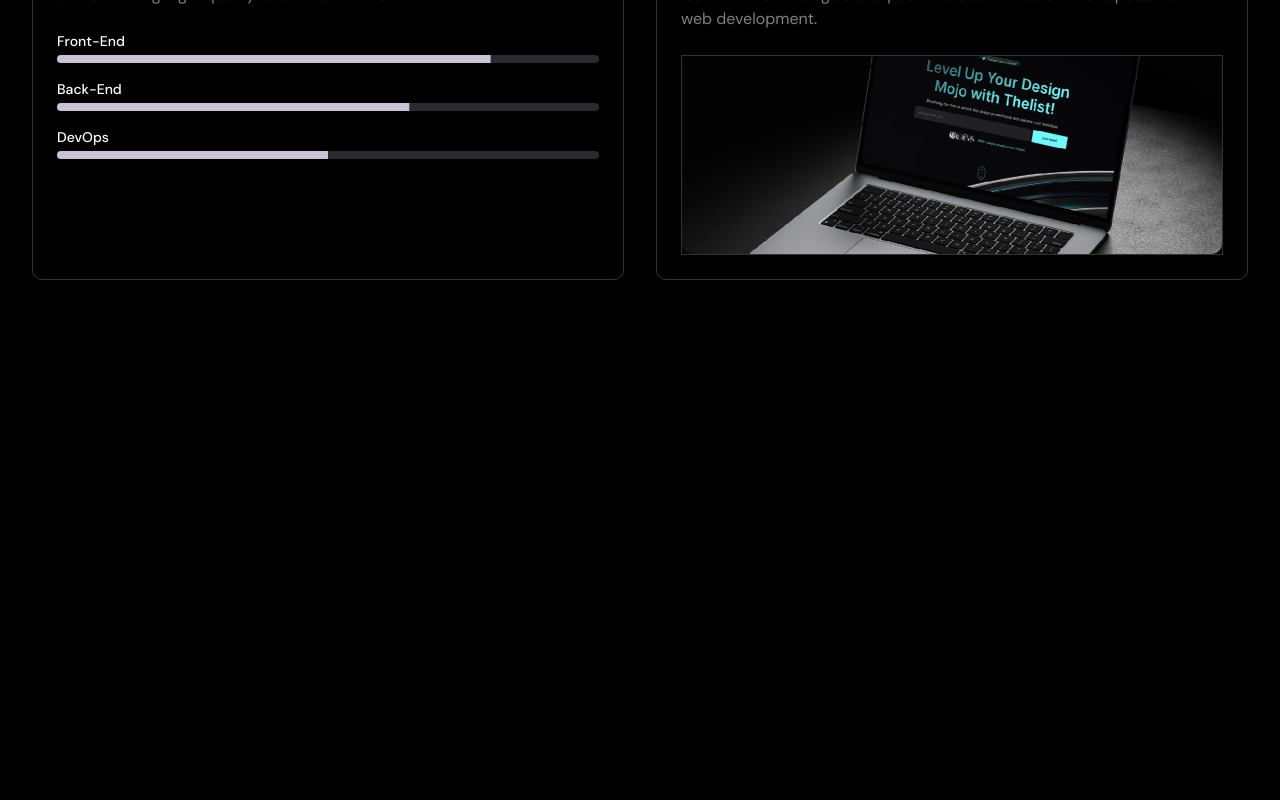
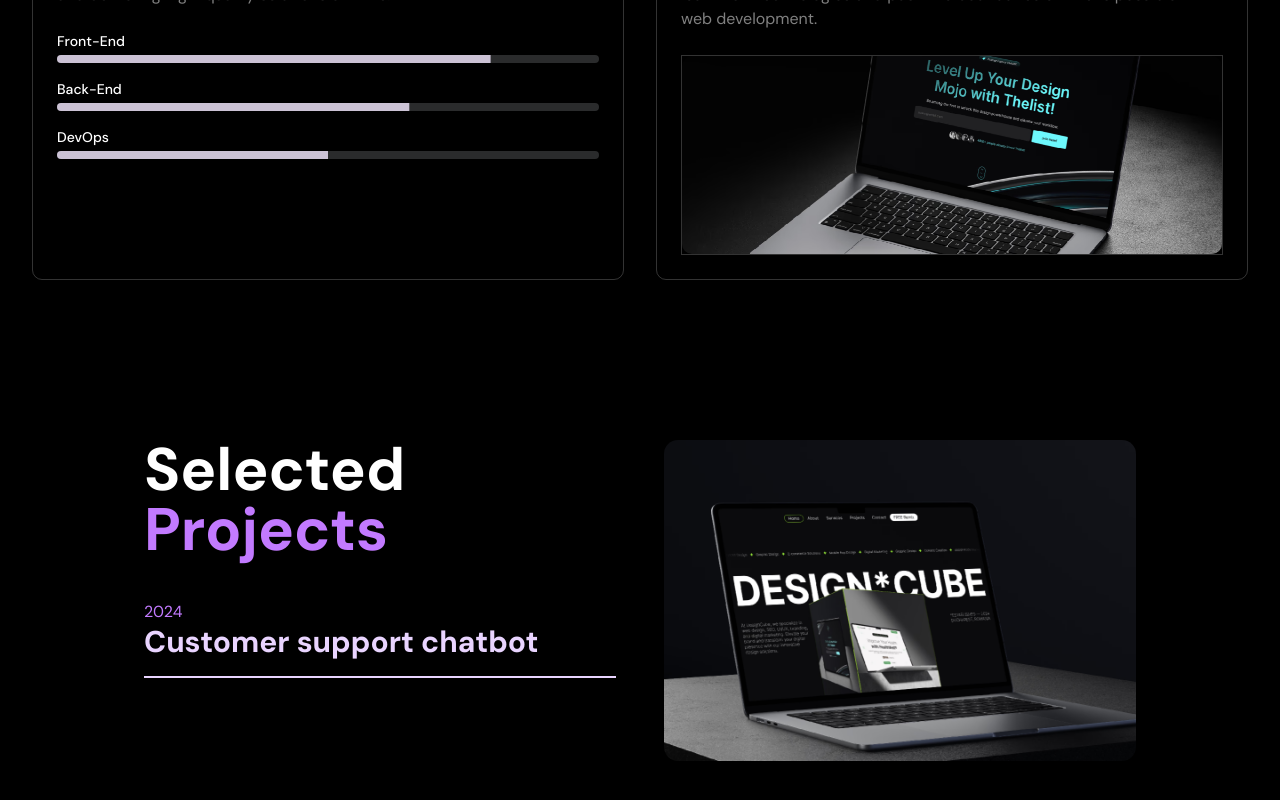
Before and after one commit to MRFAKE2002/Portfolio-Project-1, a Next.js app: page / in a window 1280 px wide. Shown: the part 1872-2672 px from the top of the page. Before the commit the page ends 2184 px from the top, so only its background shows below. Built offline with nearby package versions, Linux system fonts and the light colour scheme.

Commit message:
Make Portfolio component

```diff
--- a/src/app/page.tsx
+++ b/src/app/page.tsx
@@ -1,6 +1,8 @@
+//! Components
 import About from "@/components/About";
 import Hero from "@/components/Hero";
 import LogoAnimation from "@/components/LogoAnimation";
+import Portfolio from "@/components/Portfolio";
 
 export default function Home() {
   return (
@@ -8,6 +10,7 @@ export default function Home() {
       <Hero />
       <LogoAnimation />
       <About />
+      <Portfolio />
     </>
   );
 }
--- /dev/null
+++ b/src/components/Portfolio.tsx
@@ -0,0 +1,72 @@
+"use client";
+
+//! React
+import React, { useState } from "react";
+
+//! Picture
+import project1 from "../../public/assets/About/proj5.png";
+import project2 from "../../public/assets/About/proj6.png";
+import project3 from "../../public/assets/About/proj7.png";
+import Image from "next/image";
+
+//! Data
+const projects = [
+  {
+    id: 1,
+    year: 2024,
+    title: "Customer support chatbot",
+    description: "",
+    image: project1,
+  },
+];
+
+function Portfolio() {
+  //! States
+
+  const [selectedProject, setSelectedProject] = useState(projects[0]);
+
+  return (
+    <section id="portfolio" className="p-32 text-white">
+      <div className="max-w-7xl mx-auto px-4 grid lg:grid-cols-2 gap-12">
+        <div>
+          <h2 className="text-6xl font-bold mb-10">
+            Selected <span className="text-purple-400">Projects</span>
+          </h2>
+          {projects.map((project) => (
+            <div
+              key={project.id}
+              onClick={() => setSelectedProject(project)}
+              className="cursor-pointer mb-8 group"
+            >
+              <p className="text-purple-400">{project.year}</p>
+              <h3
+                className={`text-3xl font-semibold group-hover:text-purple-400 transition-colors ${
+                  selectedProject.id === project.id ? "text-purple-200" : ""
+                } duration-300`}
+              >
+                {project.title}
+              </h3>
+              {selectedProject.id === project.id && (
+                <div className="border-b-2 border-purple-200 my-4"></div>
+              )}
+              {selectedProject.id === project.id && (
+                <p className="text-gray-400 transition-all duration-500 ease-in-out">
+                  {project.description}
+                </p>
+              )}
+            </div>
+          ))}
+        </div>
+        <Image
+          src={selectedProject.image.src}
+          alt={selectedProject.title}
+          className="rounded-xl shadow-lg transition-opacity duration-500 ease-in-out"
+          width={800}
+          height={450}
+        />
+      </div>
+    </section>
+  );
+}
+
+export default Portfolio;
```
Also changed, not shown: public/assets/about/proj7.png (added).
